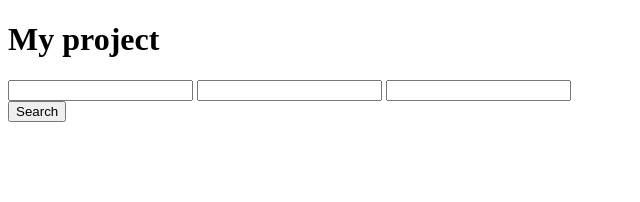
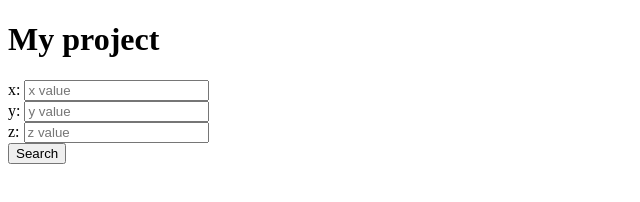
Before and after one commit to Slyunchenko/my_project, a plain HTML site: page index.html in a window 1280 px wide. Shown: the whole page, without its empty margins (0-640 px from the left). Drawn offline with Linux system fonts and the light colour scheme.

Commit message:
3 placeholder was created

```diff
--- a/index.html
+++ b/index.html
@@ -9,9 +9,18 @@
 <body>
     <h1>My project</h1>
         <form action="" method="post">
-            <input type="text" name="x">
-            <input type="text" name="y">
-            <input type="text" name="z">
+            <div class="from-field">
+                x:
+                <input type="text" name="x" placeholder="x value">
+            </div>
+            <div class="from-field">
+                y:
+                <input type="text" name="y" placeholder="y value">
+            </div>
+            <div class="from-field">
+                z:
+                <input type="text" name="z" placeholder="z value">
+            </div>
         </form>
         <button>Search</button>
     </form>
```
